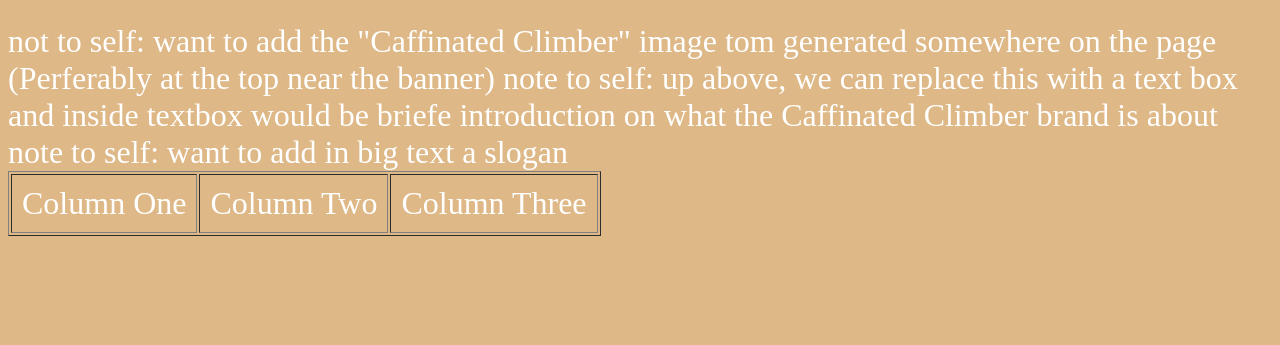
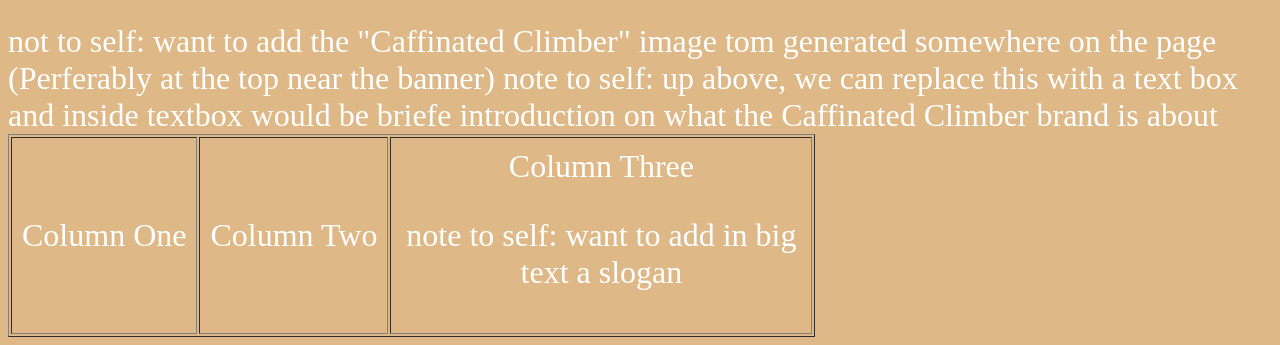
Before and after one commit to JocelynSantos21/IT105-CaffClimber, a plain HTML site: page Index.html in a window 1280 px wide. Shown: the part 505-850 px from the top of the page. Before the commit the page ends 800 px from the top, so only its background shows below. Drawn offline with Linux system fonts and the light colour scheme.

Commit message:
Update Index.html

```diff
--- a/Index.html
+++ b/Index.html
@@ -22,8 +22,12 @@
             <td>Column One</td>
             note to self: up above, we can replace this with a text box and inside textbox would be briefe introduction on what the Caffinated Climber brand is about
             <td>Column Two</td>
-            <td>Column Three</td>
-            note to self: want to add in big text a slogan
+            <td align="center" valign="middle" width="400">Column Three
+            <p>
+                note to self: want to add in big text a slogan
+            </p>
+            </td>
+
         </tr>
 
         </tbody>
```
